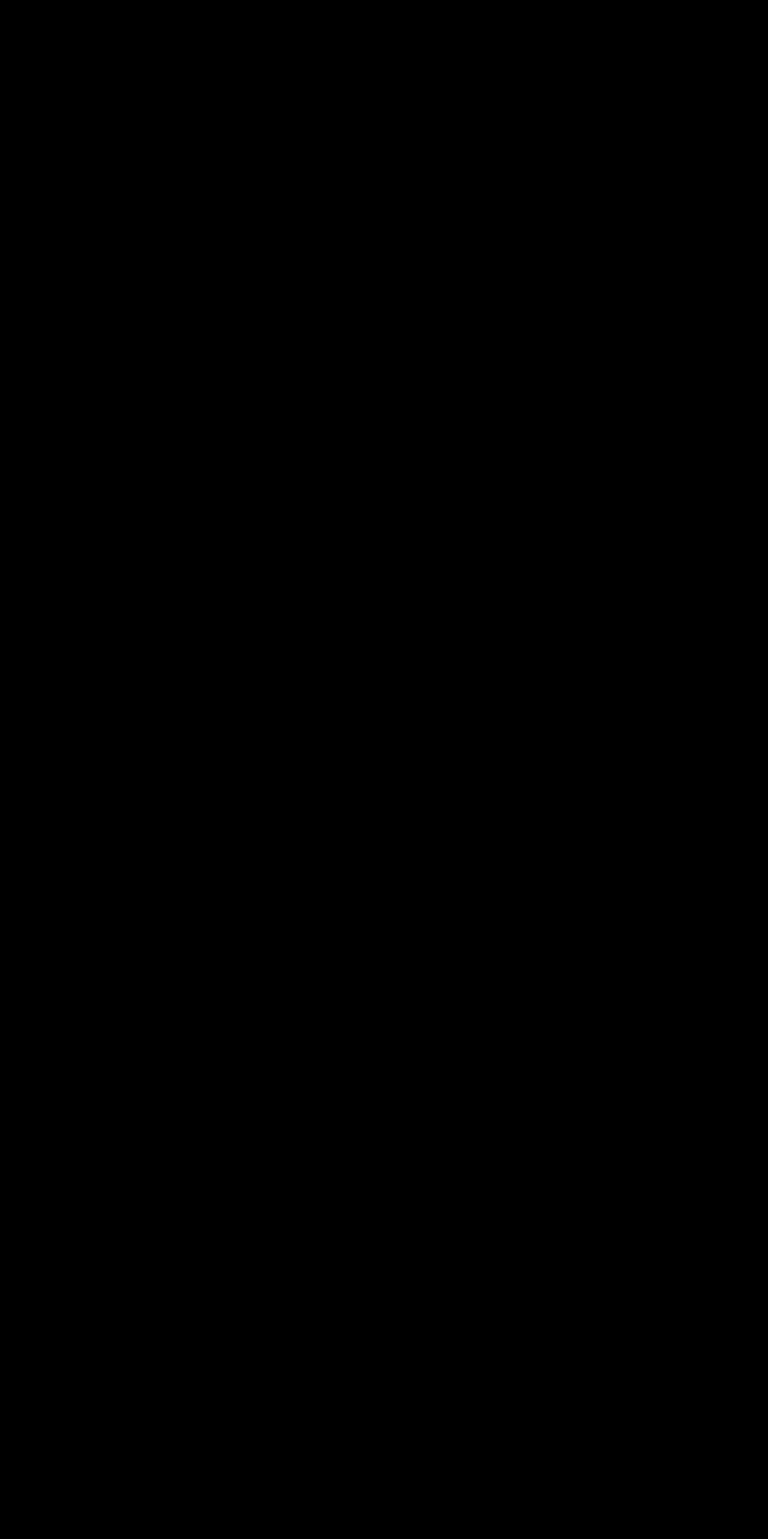
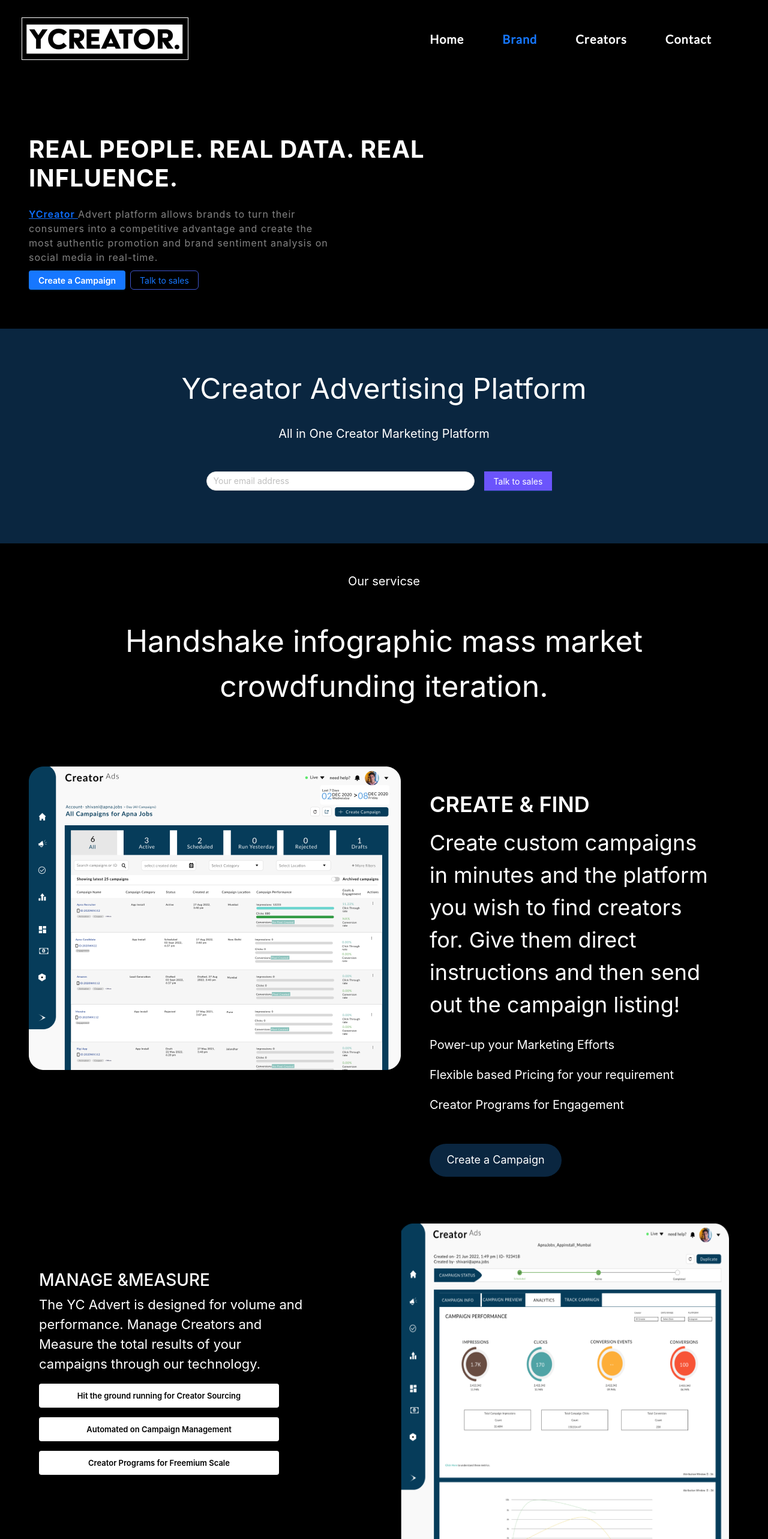
Before and after one commit to Aqirlone1/YCREATORWEBSITE, a React (Create React App) app in the folder frontend/: page /brand in a window 1280 px wide. Before the commit this address had no page. Shown: the top 2566 px of the page at 60% size. Before the commit the page ends 800 px from the top, so only its background shows below. Built offline with nearby package versions, Linux system fonts and the light colour scheme.

Commit message:
created cards and brand file

```diff
--- /dev/null
+++ b/frontend/src/components/Brand/Brand.css
@@ -0,0 +1,86 @@
+.brand-container {
+  display: flex;
+  flex-direction: column;
+  margin-right: 24px;
+  text-align: start;
+  width: 700px
+}
+
+.brand-container-body {
+  width: 500px;
+  color: rgba(131, 131, 131, 1)
+}
+
+.input-box {
+  border-radius: 240px;
+  width: 447px;
+  }
+
+.talk-to-sales-button {
+  background: rgba(107, 84, 252, 1);
+  border-radius: 0%;
+}
+
+.talk-to-sales-first {
+  border: 1.5px solid rgba(62, 85, 205, 1);
+  align-items: center;
+  align-content: center;
+  margin-top: 10px;
+  margin-bottom: 25px;
+
+}
+
+.text-heading {
+  display: flex;
+  justify-content: space-around;
+  margin-left: 15%;
+  margin-right: 15%;
+  font-size: 50px;
+}
+
+.check-list {
+  margin-top: 15px;
+  height: 32px;
+  font-size: 20px;
+  line-height: 50px;
+
+}
+
+.button-create {
+  width: 220px;
+  height: 55px;
+  margin-top: 40px;
+  margin-bottom: 20px;
+  background: rgba(10, 38, 64, 1);
+  border: none;
+  color: white;
+  border-radius: 240px;
+  font-size: 18px;
+  padding: 8px 20px;
+  size: 30px;
+}
+
+.right-image{
+  margin-top: 13rem;
+  margin-right: 5%;
+  display: flex;
+  flex-direction: column;
+}
+
+.box-text {
+  width: 600px;
+  margin-left: 5%;
+}
+
+.text-boxes {
+  display: flex;
+  align-items: center;
+  justify-content: space-around;
+  font-size: 13px;
+  font-weight: 600;
+  height: 40px;
+  width:  400px;
+  border-radius: 4px;
+  background-color: white;
+  color: black;
+}
--- /dev/null
+++ b/frontend/src/components/Brand/Brand.tsx
@@ -0,0 +1,89 @@
+import React from 'react'
+import Navbar from "../../components/Navbar/Navbar";
+import './Brand.css'
+import left_image from "../../icons/image15.png";
+import right_image from "../../icons/image16.png";
+import { Button, Input } from "antd";
+import SocialInfluncingCard from './SocialInfluncingCard';
+
+const Brand = () => {
+
+  return(
+    <div className="creator-page-container">
+     <Navbar background="var(--color-primary-black)" />
+      <div className="creator-page-home py-4 mt-5">
+        <div className="creator-page-home-body my-3">
+          <div className="brand-container mx-5">
+            <h1 className="my-4">REAL PEOPLE. REAL DATA. REAL INFLUENCE.</h1>
+            <span className='brand-container-body'>
+            <a href= '#' className="my_button" type="text">YCreator </a>
+              Advert platform allows brands to turn their consumers into a competitive
+              advantage and create the most authentic promotion and brand sentiment analysis on social media
+              in real-time.
+            </span>
+        <div>
+          <Button className="my_button" type="primary">
+            Create a Campaign
+          </Button>
+          <Button className="talk-to-sales-first mx-2" type="link">
+            Talk to sales
+          </Button>
+          </div>
+        </div>
+        </div>
+      </div>
+      <div className="growth-container d-flex flex-column py-5">
+       <span className="my-3" style={{fontSize:48}}>YCreator Advertising Platform</span>
+       <span className="my-2" style={{fontSize:20}}>All in One Creator Marketing Platform</span>
+       <div className="d-flex my-4 p-2 w-100 justify-content-around">
+        <span className="d-flex flex-column align-items-center justify-content-center">
+        <div className="d-inline-flex flex-row align-items-center justify-content-center my-2">
+            <Input className="input-box" placeholder="Your email address"/>
+            <Button className="talk-to-sales-button mx-3" type="primary"> Talk to sales </Button>
+          </div>
+        </span>
+      </div>
+    </div>
+    <div className='my-5' style={{fontSize: "20px"}}>Our servicse</div>
+    <div className= "text-heading">Handshake infographic mass market crowdfunding iteration.</div>
+      <div className="d-flex p-5 mt-5 justify-content-center align-items-center creator-page-mobile ">
+        <div>
+          <img src={left_image} alt="icon" width={620} height={506} />
+        </div>
+        <div className="d-flex flex-column px-5">
+          <div  className="text-start">
+            <div style={{fontWeight: 600, marginBottom: "10px", fontSize: "36px"}}>CREATE & FIND</div>
+            <div style={{fontWeight: 400, fontSize: "36px"}}>Create custom campaigns in minutes
+              and the platform you
+              wish to find creators for.
+              Give them direct instructions
+              and then send out the campaign listing!
+          </div>
+          <div className='check-list text-start'>
+            <div>Power-up your Marketing Efforts</div>
+            <div>Flexible based Pricing for your requirement</div>
+            <div>Creator Programs for Engagement</div>
+            <Button className='button-create'>Create a Campaign</Button>
+          </div>
+          </div>
+        </div>
+      </div>
+      <div className="d-flex align-items-center justify-content-center">
+        <div className="box-text text-start">
+          <h3 className="text-start">MANAGE &MEASURE</h3>
+          <p style={{fontSize: "22px", width: "450px"}}>The YC Advert is designed for volume and performance.
+             Manage Creators and Measure the total results of your campaigns through our technology.</p>
+          <p className='text-boxes'>Hit the ground running for Creator Sourcing</p>
+          <p className='text-boxes'>Automated on Campaign Management</p>
+          <p className='text-boxes'>Creator Programs for Freemium Scale</p>
+        </div>
+        <div className="right-image">
+         <img src={right_image} alt="icon" width={550} height={606} />
+         <Button className='button-create'>Talk to sales</Button>
+        </div>
+      </div>
+      <SocialInfluncingCard />
+  </div>
+  )
+}
+export default Brand
--- /dev/null
+++ b/frontend/src/components/Brand/SocialInfluncingCard.tsx
@@ -0,0 +1,27 @@
+import React from 'react'
+import { ArrowRightOutlined } from '@ant-design/icons'
+
+const SocialInfluncingCard = () => {
+
+  return (
+    <div className="text-start" style={{background: "rgba(13, 66, 106, 1)", height: 300, display: "flex", alignItems: "center"}}>
+        <div className='container'>
+          <div style={{ width: 300, marginLeft: '150px'}} className='card-body'>
+          <p style={{fontSize: "20px"}}>Socialfluencing</p>
+          <p>Use regular social media users to spread the word about your brand.</p>
+          <a href='#' style={{color: "white", marginRight: "10px"}}> Get Started</a> <ArrowRightOutlined />
+          </div>
+        </div>
+
+        <div className='container'>
+          <div  style={{ width: 300, marginLeft: '150px'}} className='card-body'>
+            <p  style={{fontSize: "20px"}}>Creator Campaigns</p>
+          <p>You know the deal. Find, invite, and manage influencers to reach their fans and followers.</p>
+          <a href='#' style={{color: "white", marginRight: "10px"}}> Create a campaign</a> <ArrowRightOutlined />
+          </div>
+        </div>
+      </div>
+  )
+
+}
+export default SocialInfluncingCard
--- a/frontend/src/components/Navbar/Navbar.tsx
+++ b/frontend/src/components/Navbar/Navbar.tsx
@@ -35,7 +35,7 @@
           <Link className={`nav-link mx-4 ${path=="/"?"active-link":""}`}  to="/">
               Home
             </Link>
-            <Link className={`nav-link mx-4 ${path=="/brand"?"active-link":""}`} to="#">
+            <Link className={`nav-link mx-4 ${path=="/brand"?"active-link":""}`} to="/brand">
               Brand
             </Link>
             <Link className={`nav-link mx-4 ${path=="/creators"?"active-link":""}`} to="/creators">
--- a/frontend/src/routes/IndexRoute.tsx
+++ b/frontend/src/routes/IndexRoute.tsx
@@ -2,6 +2,7 @@
 import { BrowserRouter, Route, Routes } from 'react-router-dom'
 import HomePage from '../pages/HomePage'
 import CreatorPage from '../pages/CreatorPage/CreatorPage'
+import Brand from '../components/Brand/Brand'
 
 function IndexRoute() {
   return (
@@ -14,9 +15,15 @@
       }
       />
        <Route
-      path="/creators"
-      element={
+        path="/creators"
+        element={
         <CreatorPage/>
+      }
+      />
+       <Route
+        path="/brand"
+        element={
+        <Brand/>
       }
       />
     </Routes>
```
Also changed, not shown: frontend/src/pages/HomePage.tsx (+6 -5 lines), frontend/src/icons/image15.png (added), frontend/src/icons/image16.png (added).
